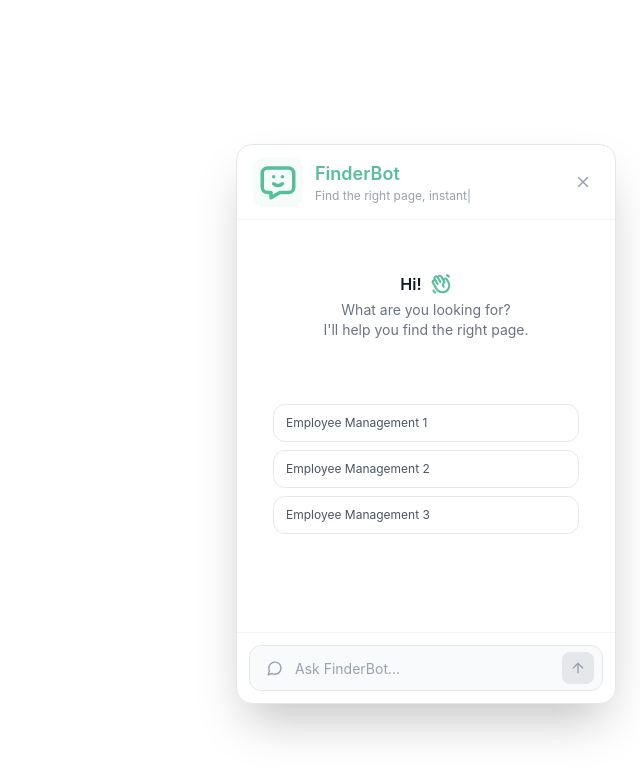
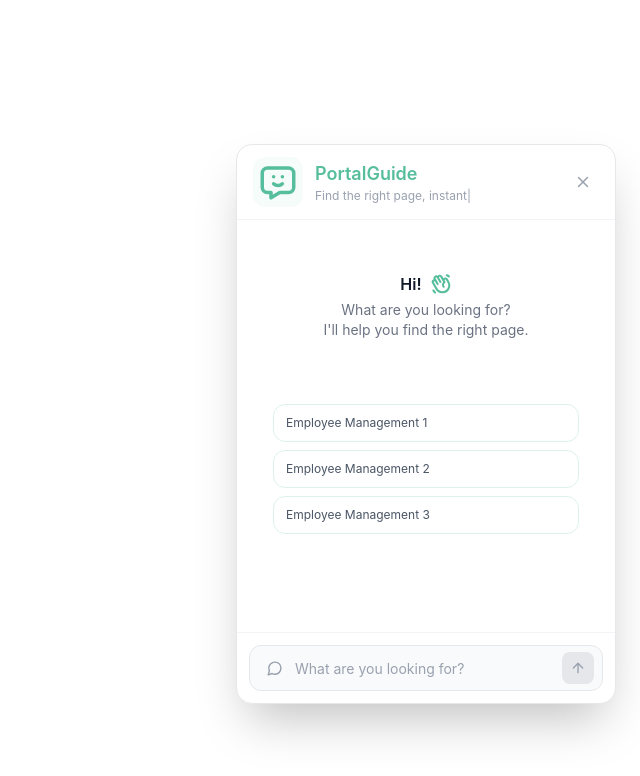
Before and after one commit to sailendrachettri/finder-bot, a React (Vite) app in the folder finderbot/: page / in a window 1280 px wide. Both pictures are taken after a click on the button "Open FinderBot". Shown: the top 776 px of the page, without its empty margins (640-1280 px from the left). Built offline with nearby package versions, Linux system fonts and the light colour scheme.

Commit message:
ui fixes

```diff
--- a/finderbot/index.html
+++ b/finderbot/index.html
@@ -4,7 +4,7 @@
     <meta charset="UTF-8" />
     <link rel="icon" type="image/svg+xml" href="/favicon.svg" />
     <meta name="viewport" content="width=device-width, initial-scale=1.0" />
-    <title>finderbot</title>
+    <title>Portal Guide</title>
   </head>
   <body>
     <div id="root"></div>
--- a/finderbot/src/areas/public/chat/ChatHeaderArea.jsx
+++ b/finderbot/src/areas/public/chat/ChatHeaderArea.jsx
@@ -13,7 +13,7 @@ const ChatHeaderArea = ({ setIsOpen }) => {
           </div>
 
           <div>
-            <h2 className="text-lg font-semibold text-primary">FinderBot</h2>
+            <h2 className="text-lg font-semibold text-primary">PortalGuide</h2>
 
 
             <TypingEffectText text1="Find the right page, instantly" style={"text-xs text-gray-400 "}/>
--- a/finderbot/src/areas/public/chat/ChatInputArea.jsx
+++ b/finderbot/src/areas/public/chat/ChatInputArea.jsx
@@ -31,7 +31,7 @@ const ChatInputArea = ({ message, handleSubmit, setMessage , isTyping}) => {
               type="text"
               value={message}
               onChange={(e) => setMessage(e.target.value)}
-              placeholder="Ask FinderBot..."
+              placeholder="What are you looking for?"
               disabled={isTyping}
               className="
                         h-11
--- a/finderbot/src/areas/public/chat/ChatMessageArea.jsx
+++ b/finderbot/src/areas/public/chat/ChatMessageArea.jsx
@@ -1,10 +1,14 @@
-import React from "react";
+import React, { useState } from "react";
 import ChatTypingIndicator from "./ChatTypingIndicator";
 import { FiSearch } from "react-icons/fi";
 import { TbMessageChatbot } from "react-icons/tb";
+import { TbExternalLinkFilled } from "react-icons/tb";
+
 
 const ChatMessageArea = ({ messages, isTyping }) => {
-  console.log({ messages });
+  // console.log({ messages });
+  const [pageId, setPageId] = useState(null);
+
   return (
     <>
       <div className="flex flex-col gap-5 ">
@@ -82,9 +86,10 @@ const ChatMessageArea = ({ messages, isTyping }) => {
 
                   {/* Results */}
                   {msg?.results?.length > 0 && (
-                    <div className="mt-2 flex flex-col gap-1.5">
+                    <div className="mt-2 flex flex-col gap-1.5 group">
                       {msg?.results?.map((page) => (
                         <a
+                        onMouseOver={()=>{setPageId(page?.id)}}
                           key={page?.id}
                           href={page?.url}
                           className="
@@ -93,20 +98,20 @@ const ChatMessageArea = ({ messages, isTyping }) => {
                 justify-between
                 rounded-lg
                 border
-                border-gray-200
+                border-primary/20
                 bg-white
                 px-3
                 py-2
                 text-sm
                 text-gray-700
                 transition
-                hover:bg-gray-50
+                hover:bg-primary/5
                 hover:text-gray-900
               "
                         >
                           <span className="truncate">{page?.title}</span>
 
-                          <span className="ml-2 text-gray-400">→</span>
+                          <span className="ml-2 text-gray-400"><TbExternalLinkFilled className={`${pageId == page?.id ? "group-hover:text-primary" : ""} `} /></span>
                         </a>
                       ))}
                     </div>
--- a/finderbot/src/areas/public/chat/ChatSuggestions.jsx
+++ b/finderbot/src/areas/public/chat/ChatSuggestions.jsx
@@ -12,14 +12,14 @@ const ChatSuggestions = ({ pages, submitMessage }) => {
           className="
             rounded-xl
             border
-            border-gray-200
+            border-primary/20
             px-3
             py-2.5
             text-left
             text-xs
             text-gray-600
-            transition
-            hover:bg-gray-50
+            transition cursor-pointer
+            hover:bg-primary/5
             hover:text-gray-900
           "
         >
```
